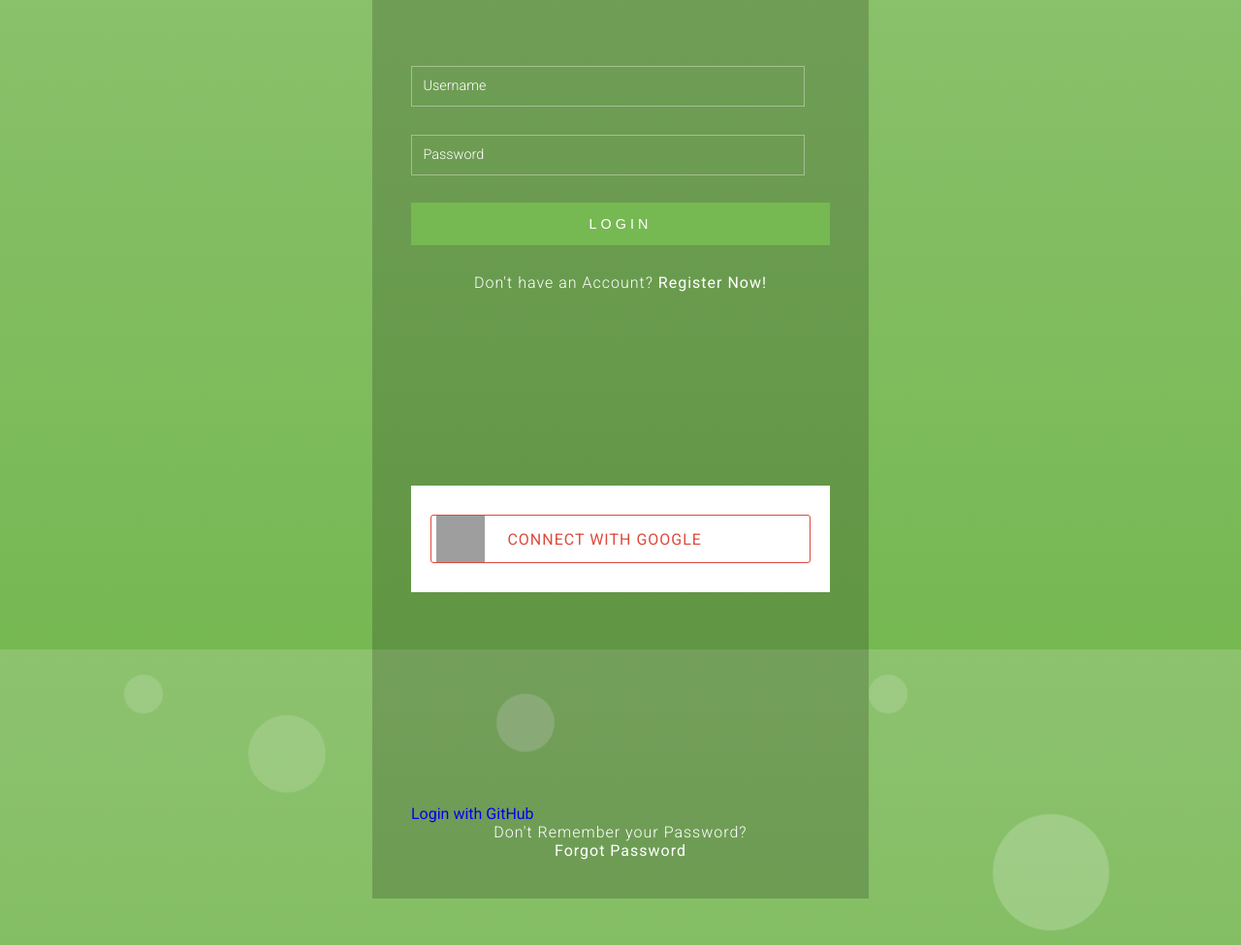
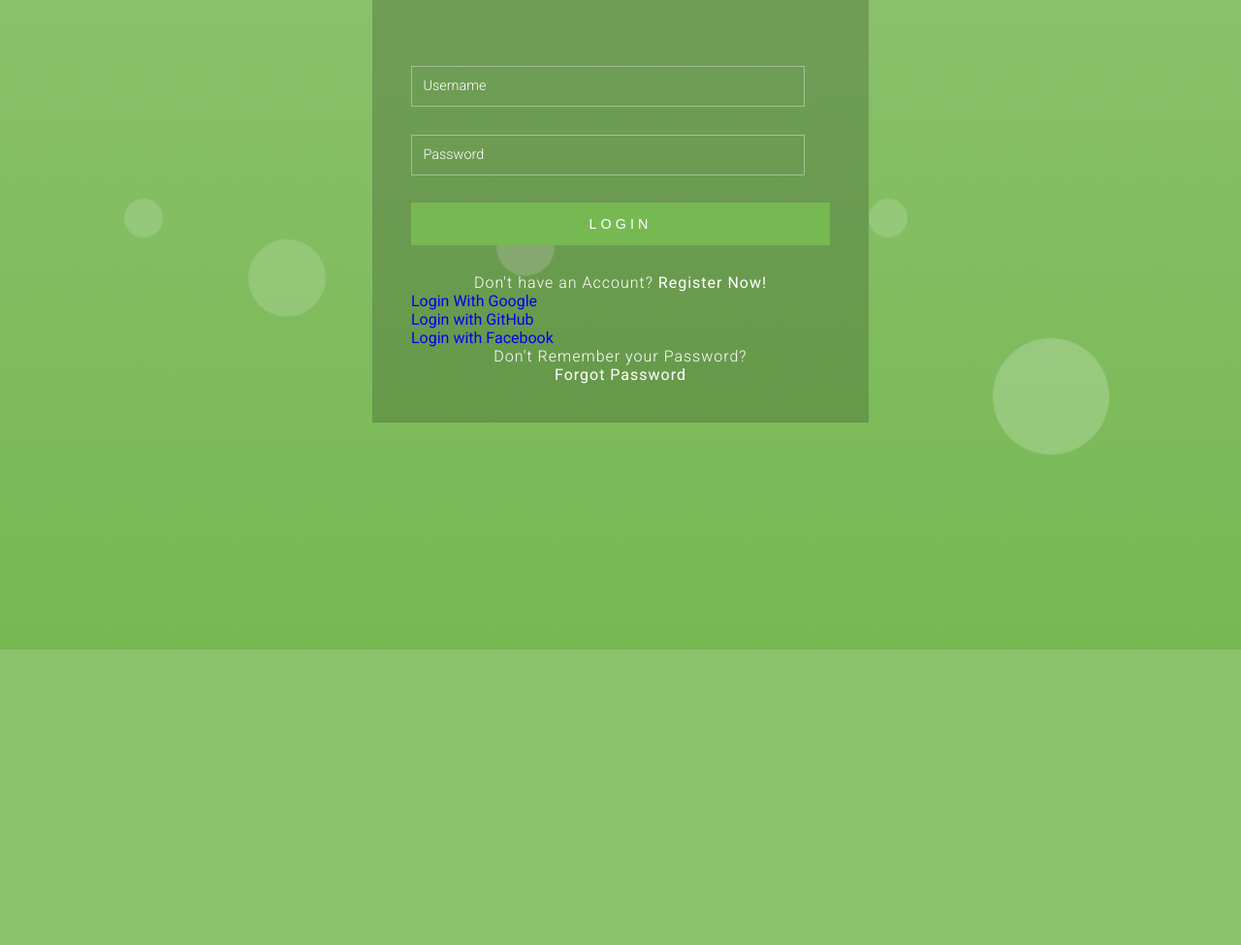
Before and after one commit to shubhamsinha1010/socmediaintegration, a Django app: page / in a window 1280 px wide. Shown: the part 130-1105 px from the top of the page at 97% size. After the commit the page ends 800 px from the top, so only its background shows below. Run offline with Django 3.2, Linux system fonts and the light colour scheme; some libraries are stand-ins or nearby versions; grey boxes are pictures that could not be loaded.

Commit message:
first commit

```diff
--- a/User/templates/User/login.html
+++ b/User/templates/User/login.html
@@ -19,16 +19,14 @@
 					<input type="submit" value="LOGIN">
 				</form>
 				<p>Don't have an Account? <a href="{% url 'user-register' %}"> Register Now!</a></p>
-				<div class="login-box">
-				<a href="{% provider_login_url 'google' %}" class="social-button" id="google-connect"> <span>Connect with Google</span></a>
-<!--				 <a href="{% provider_login_url 'google' %}">Login With Google</a>-->
-					</div>
+				 <a href="{% provider_login_url 'google' %}">Login With Google</a>
 				<br>
 				    <a href="{% provider_login_url 'github' %}" class="btn btn-secondary">
       				<i class="fa fa-github fa-fw"></i>
       				<span>Login with GitHub</span>
     				</a>
-
+				<br>
+				<a href="{% url 'social:begin' 'facebook' %}">Login with Facebook</a>
 				<p>Don't Remember your Password?<br><a href="{% url 'password_reset' %}"> Forgot Password</a></p>
 			</div>
 		</div>
```
Also changed, not shown: User/static/User/main.css (line endings or trailing spaces).
